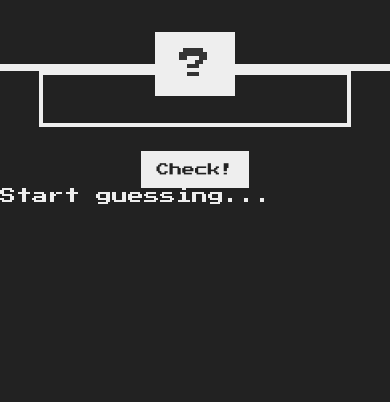
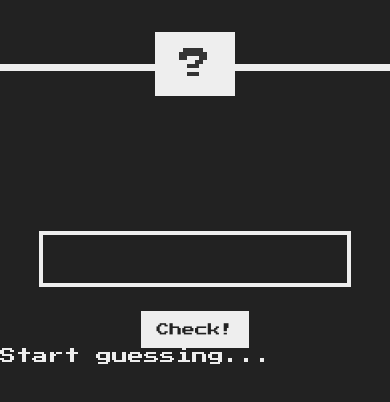
Before and after one commit to brooklyn5991/guessgame, a plain HTML site: page index.html in a window 390 px wide. Shown: the part 140-542 px from the top of the page. Drawn offline with Linux system fonts and the light colour scheme.

Commit message:
Update style.css

```diff
--- a/style.css
+++ b/style.css
@@ -141,6 +141,7 @@ h1 {
   main {
     flex-direction: column; /* Stack main sections vertically */
     height: auto; /* Allow main section to grow as needed */
+    margin-top: 20rem;
   }
 
   .left, .right {
```
